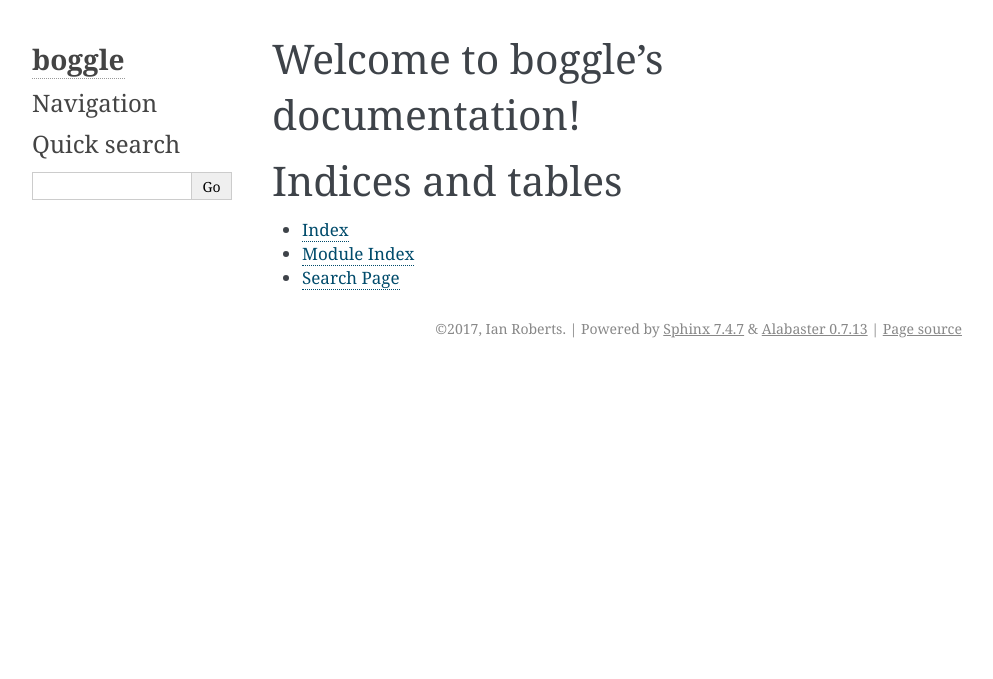
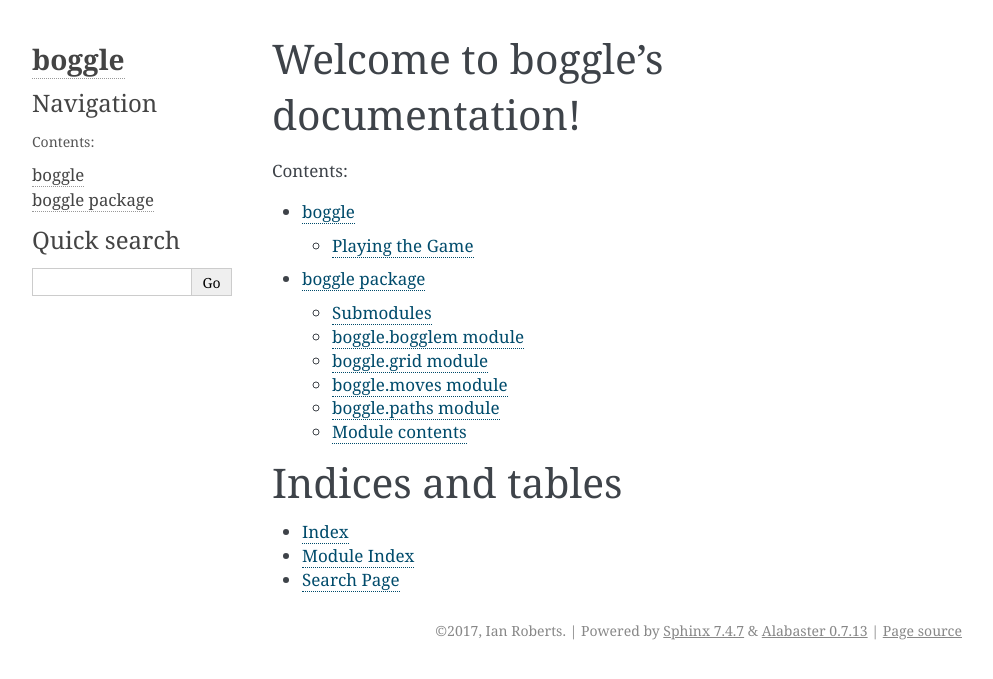
Before and after one commit to ian1roberts/boggle, a Sphinx documentation site: the page built from docs/index.rst, in a window 1280 px wide. Shown: the top 679 px of the page, without its empty margins (148-1141 px from the left). Built offline with Sphinx 7.4.7, drawn with Linux system fonts in a browser that asks for light colours.

Commit message:
set out docs

```diff
--- a/README.txt
+++ /dev/null
@@ -1 +0,0 @@
-Welcome to Boggle
--- a/docs/conf.py
+++ b/docs/conf.py
@@ -17,9 +17,9 @@
 # add these directories to sys.path here. If the directory is relative to the
 # documentation root, use os.path.abspath to make it absolute, like shown here.
 #
-# import os
-# import sys
-# sys.path.insert(0, os.path.abspath('.'))
+import os
+import sys
+sys.path.insert(0, os.path.abspath('../boggle'))
 
 
 # -- General configuration ------------------------------------------------
@@ -123,11 +123,11 @@ htmlhelp_basename = 'boggledoc'
 latex_elements = {
     # The paper size ('letterpaper' or 'a4paper').
     #
-    # 'papersize': 'letterpaper',
+    'papersize': 'letterpaper',
 
     # The font size ('10pt', '11pt' or '12pt').
     #
-    # 'pointsize': '10pt',
+    'pointsize': '10pt',
 
     # Additional stuff for the LaTeX preamble.
     #
--- a/docs/index.rst
+++ b/docs/index.rst
@@ -7,10 +7,12 @@ Welcome to boggle's documentation!
 ==================================
 
 .. toctree::
-   :maxdepth: 2
+   :maxdepth: 4
    :caption: Contents:
 
-
+   src/0_readme
+   src/1_logic
+   src/2_modules
 
 Indices and tables
 ==================
--- /dev/null
+++ b/docs/src/0_readme.rst
@@ -0,0 +1 @@
+.. include:: ../README.rst
--- /dev/null
+++ b/docs/src/2_modules.rst
@@ -0,0 +1,46 @@
+boggle package
+==============
+
+Submodules
+----------
+
+boggle\.bogglem module
+----------------------
+
+.. automodule:: boggle.bogglem
+    :members:
+    :undoc-members:
+    :show-inheritance:
+
+boggle\.grid module
+-------------------
+
+.. automodule:: boggle.grid
+    :members:
+    :undoc-members:
+    :show-inheritance:
+
+boggle\.moves module
+--------------------
+
+.. automodule:: boggle.moves
+    :members:
+    :undoc-members:
+    :show-inheritance:
+
+boggle\.paths module
+--------------------
+
+.. automodule:: boggle.paths
+    :members:
+    :undoc-members:
+    :show-inheritance:
+
+
+Module contents
+---------------
+
+.. automodule:: boggle
+    :members:
+    :undoc-members:
+    :show-inheritance:
--- a/setup.py
+++ b/setup.py
@@ -9,7 +9,7 @@ from setuptools import setup, find_packages
 __version__ = 0.1
 
 here = path.abspath(path.dirname(__file__))
-with open(path.join(here, 'README.txt'), encoding='utf-8') as f:
+with open(path.join(here, 'README.rst'), encoding='utf-8') as f:
     long_description = f.read()
 
 setup(
@@ -24,7 +24,7 @@ setup(
     classifiers=[
         'Development Status :: 3- Alpha',
         'Intended Audience :: Developers',
-        'Topic :: Life Sciences',
+        'Topic :: Word Games',
         'Programming Language :: Python :: 3',
     ],
     install_requires=['networkx', 'nose'
```
Also changed, not shown: README.rst (added, +23 -0 lines), docs/src/1_logic.rst (added, +11 -0 lines).
